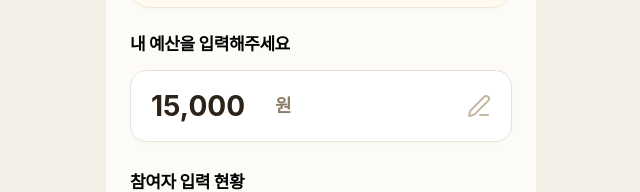
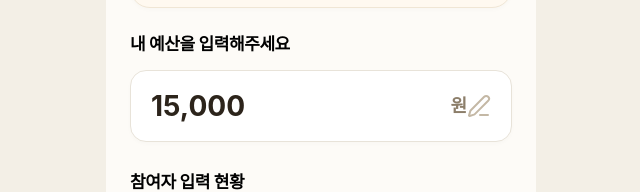
Before and after one commit to Sungeun0318/beggar-webfront, a React (Vite) app: page /budget/input in a window 1280 px wide. Shown: the part 178-370 px from the top of the page, without its empty margins (319-959 px from the left). Built offline with nearby package versions, Linux system fonts and the light colour scheme; no server answers; a web font is replaced by a local one.

Commit message:
Fix: 예산 입력 숫자 표시 개선

```diff
--- a/src/features/budget/BudgetInputScreen.tsx
+++ b/src/features/budget/BudgetInputScreen.tsx
@@ -15,6 +15,19 @@ import { softBox } from '../../components/ui/softBox'
 export function BudgetInputScreen() {
   const navigate = useNavigate()
   const [amount, setAmount] = useState(15000)
+  const [draftAmount, setDraftAmount] = useState(String(amount))
+  const [isEditing, setIsEditing] = useState(false)
+
+  const startEditing = () => {
+    setDraftAmount(String(amount))
+    setIsEditing(true)
+  }
+
+  const commitAmount = () => {
+    const nextAmount = Number(draftAmount.replace(/\D/g, ''))
+    setAmount(Number.isFinite(nextAmount) ? nextAmount : amount)
+    setIsEditing(false)
+  }
 
   return (
     <PhoneFrame height={930}>
@@ -33,23 +46,41 @@ export function BudgetInputScreen() {
           <div className="h-6" />
           <SectionTitle text="내 예산을 입력해주세요" />
           <div className="h-[13px]" />
-          <label
-            className="flex h-[72px] items-center px-5"
+          <div
+            onClick={() => {
+              if (!isEditing) startEditing()
+            }}
+            className="flex h-[72px] w-full items-center px-5 text-left"
             style={softBox({ radius: radii.compact })}
           >
-            <input
-              value={money(amount)}
-              onChange={(event) => {
-                const digits = event.target.value.replace(/\D/g, '')
-                setAmount(digits ? Number(digits) : 0)
-              }}
-              inputMode="numeric"
-              className="w-[120px] bg-transparent text-[28px] font-bold text-text outline-none"
+            {isEditing ? (
+              <input
+                autoFocus
+                value={draftAmount}
+                onChange={(event) => {
+                  setDraftAmount(event.target.value.replace(/\D/g, ''))
+                }}
+                onBlur={commitAmount}
+                onKeyDown={(event) => {
+                  if (event.key === 'Enter') commitAmount()
+                  if (event.key === 'Escape') setIsEditing(false)
+                }}
+                inputMode="numeric"
+                className="min-w-0 flex-1 bg-transparent text-[28px] font-bold text-text outline-none"
+              />
+            ) : (
+              <span className="min-w-0 flex-1 text-[28px] font-bold text-text">
+                {money(amount)}
+              </span>
+            )}
+            <span className="ml-1 text-lg font-semibold text-sub">원</span>
+            <Edit3
+              aria-hidden="true"
+              className="ml-auto shrink-0"
+              size={24}
+              color={colors.placeholder}
             />
-            <span className="ml-1 text-lg font-semibold text-sub">원</span>
-            <div className="flex-1" />
-            <Edit3 aria-hidden="true" size={24} color={colors.placeholder} />
-          </label>
+          </div>
           <div className="h-7" />
           <SectionTitle text="참여자 입력 현황" />
           <div className="h-3.5" />
```
